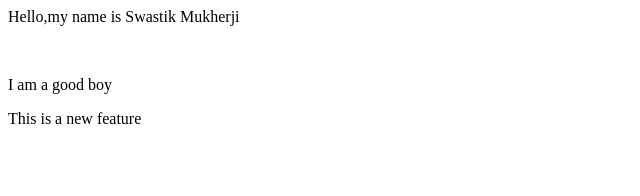
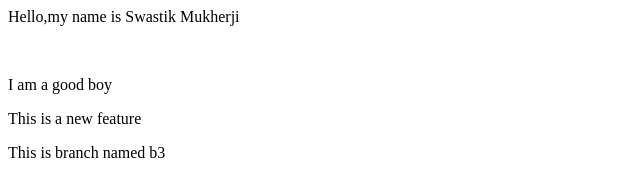
Before and after one commit to Swastik-Mukherji/Localrepo1, a plain HTML site: page index.html in a window 1280 px wide. Shown: the whole page, without its empty margins (0-640 px from the left). Drawn offline with Linux system fonts and the light colour scheme.

Commit message:
Added new feature in b3

```diff
--- a/index.html
+++ b/index.html
@@ -4,3 +4,4 @@
 <br>
 <p>I am a good boy</p>
 <p>This is a new feature</p>
+<p>This is branch named b3</p>
```
